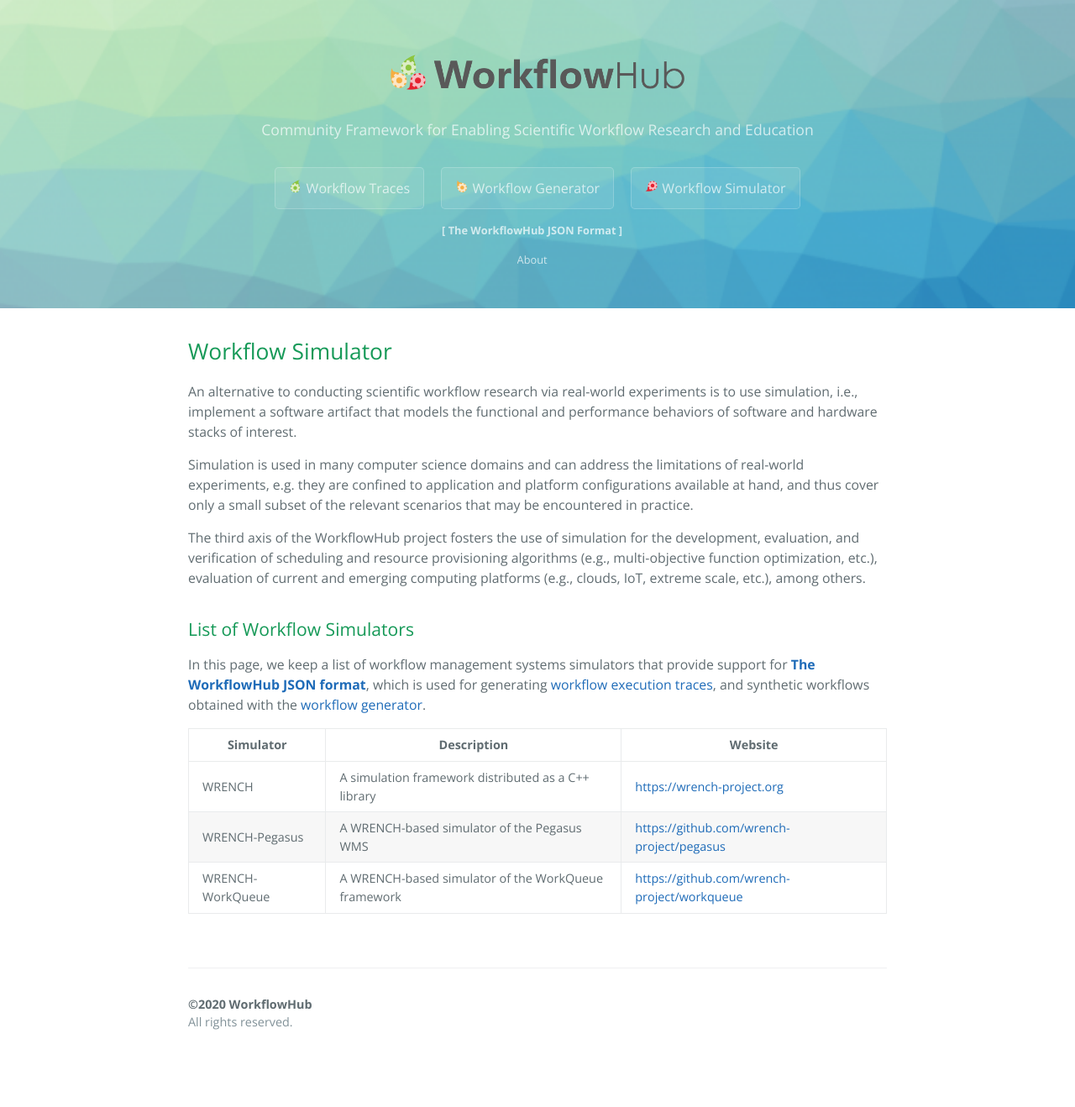
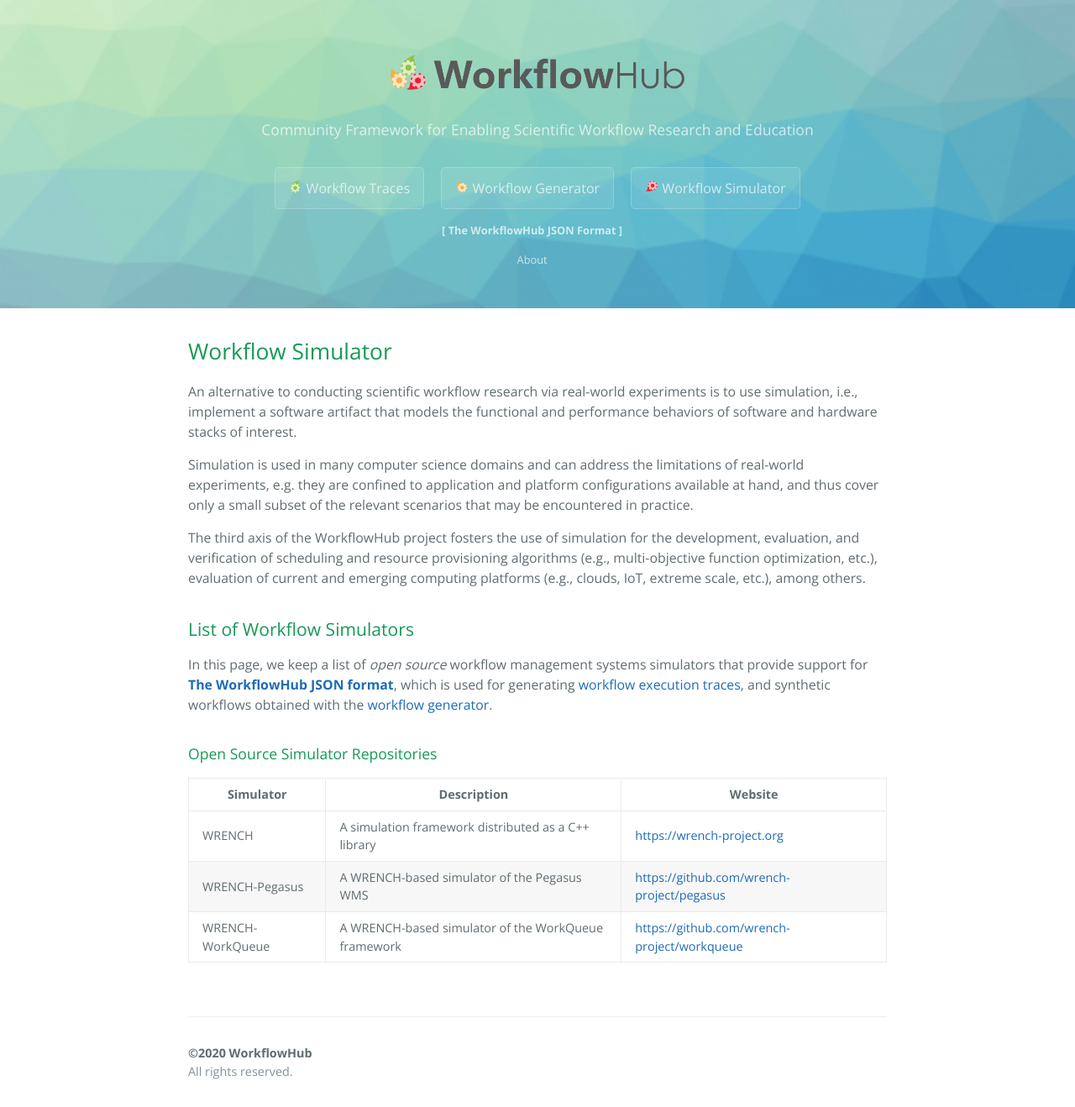
Before and after one commit to workflowhub/workflowhub.github.io, a Jekyll site: the page built from simulator.md, in a window 1280 px wide. Shown: the whole page at 84% size. Built offline with Jekyll 4.4.1, drawn with Linux system fonts in a browser that asks for light colours; our own code applies the rules of GitHub Pages for plain Markdown files; before the commit the page ends 1260 px from its top, so only the background shows below that.

Commit message:
updating traces and simulator pages

```diff
--- a/simulator.md
+++ b/simulator.md
@@ -23,10 +23,12 @@ extreme scale, etc.), among others.
 
 ## List of Workflow Simulators
 
-In this page, we keep a list of workflow management systems simulators that
-provide support for **[The WorkflowHub JSON format](json.html)**, which is
-used for generating [workflow execution traces](traces.html), and synthetic
-workflows obtained with the [workflow generator](generator.html).
+In this page, we keep a list of _open source_ workflow management systems
+simulators that provide support for **[The WorkflowHub JSON format](json.html)**,
+which is used for generating [workflow execution traces](traces.html), and
+synthetic workflows obtained with the [workflow generator](generator.html).
+
+#### Open Source Simulator Repositories
 
 | Simulator | Description | Website |
 | --- | --- | --- |
```
Also changed, not shown: traces.md (+9 -3 lines).
